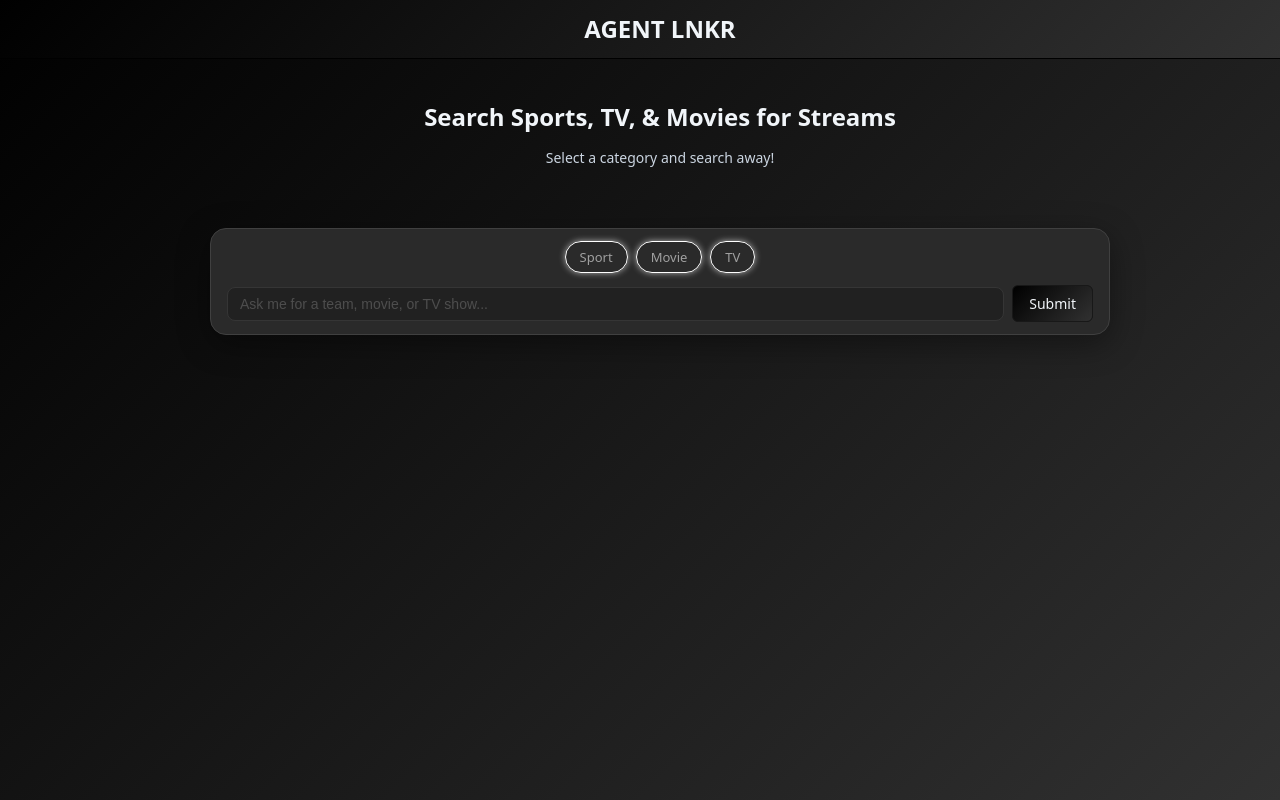
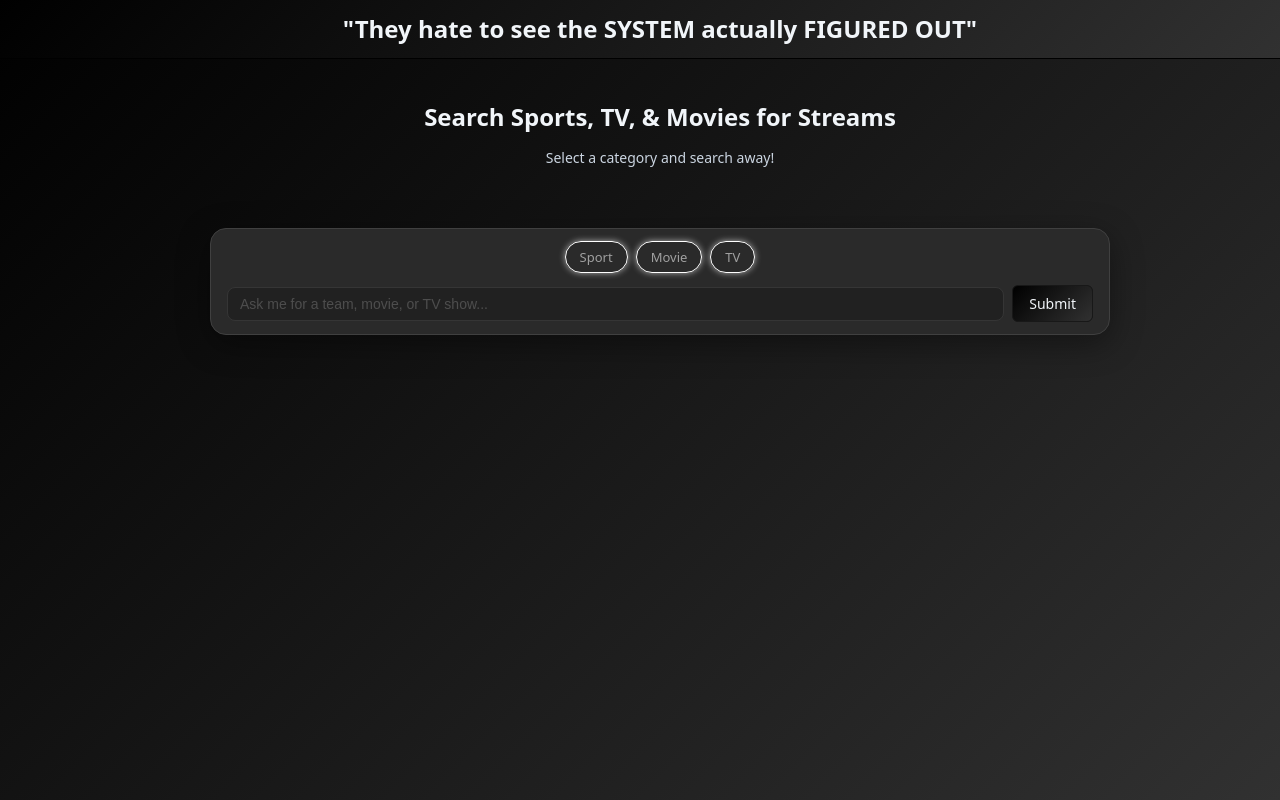
Before and after one commit to henrynguyen50/AgentSmark, a React (Vite) app in the folder frontend/: page / in a window 1280 px wide. Built offline with nearby package versions, Linux system fonts and the light colour scheme.

Commit message:
Update name

```diff
--- a/frontend/src/App.tsx
+++ b/frontend/src/App.tsx
@@ -8,7 +8,7 @@ function App() {
     <div className="app-container">
       <header className="website-header">
         <div className="header-content">
-          <h1>AGENT LNKR</h1>
+          <h1>"They hate to see the SYSTEM actually FIGURED OUT"</h1>
 
         </div>
       </header>
```
